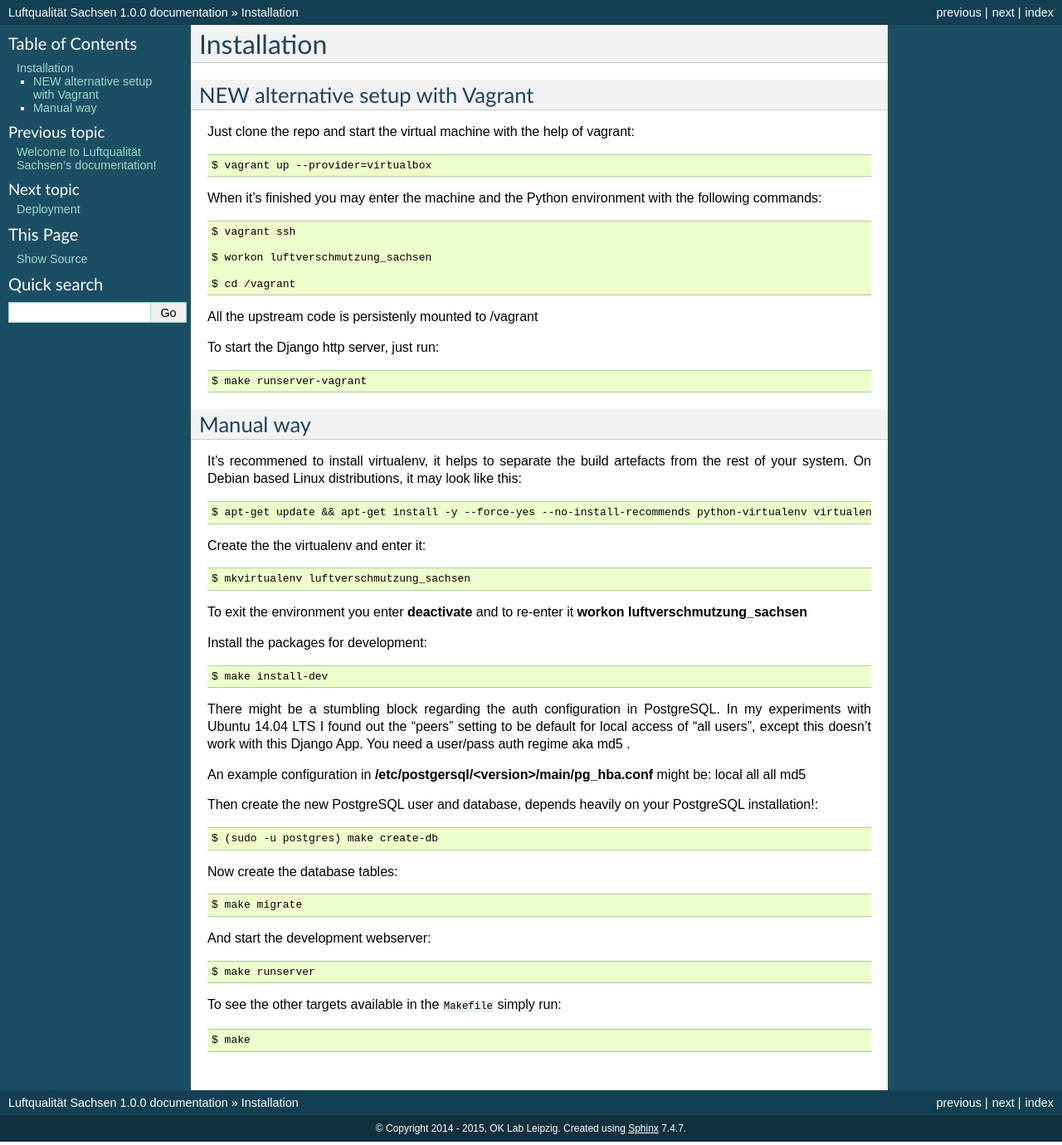
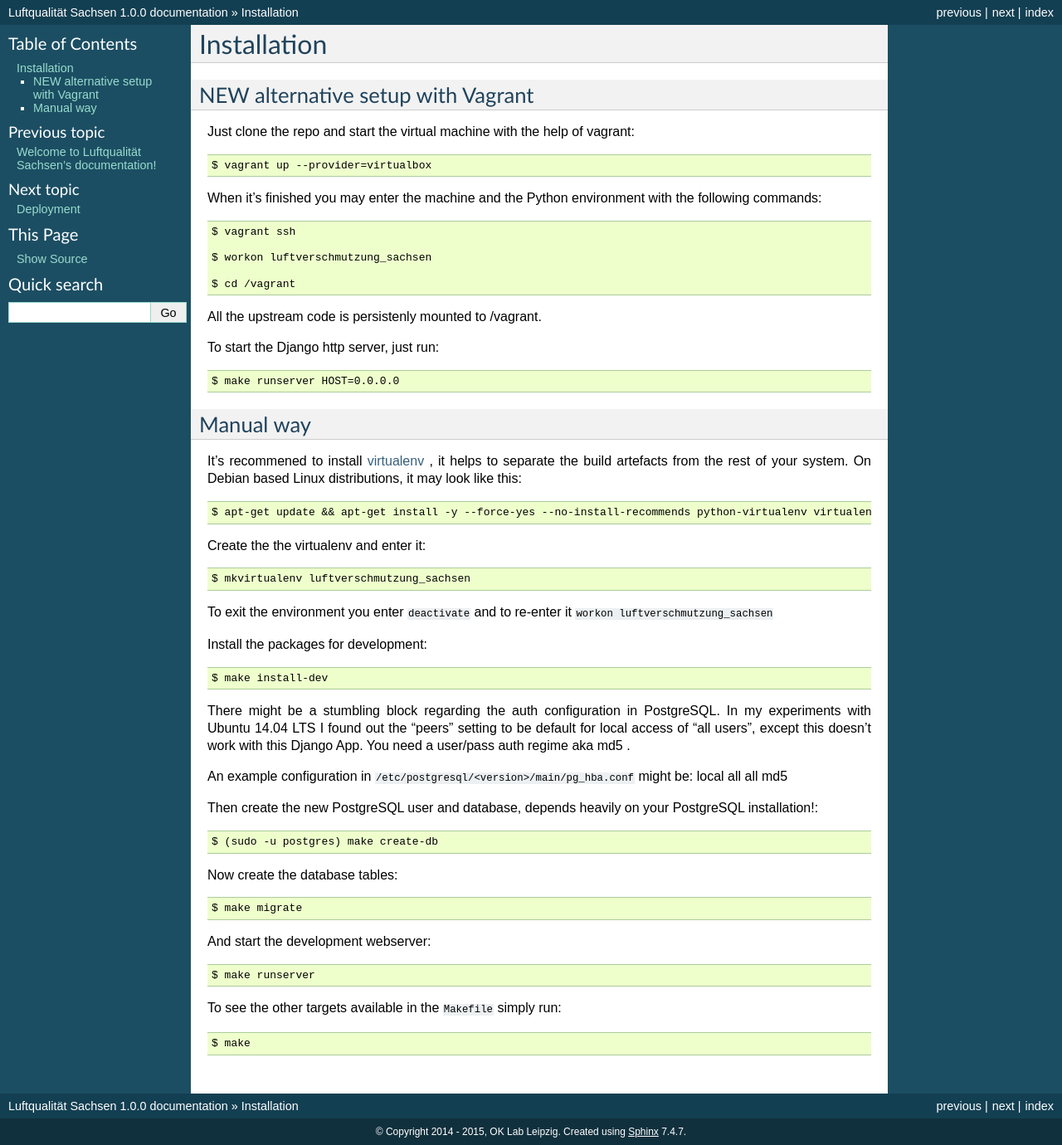
Before and after one commit to CodeforLeipzig/luftqualitaet_sachsen, a Sphinx documentation site: the page built from docs/installation.rst, in a window 1280 px wide. Shown: the whole page at 83% size. Built offline with Sphinx 7.4.7, drawn with Linux system fonts in a browser that asks for light colours.

Commit message:
created changes according to keimlinks proposals

```diff
--- a/README.rst
+++ b/README.rst
@@ -6,5 +6,4 @@ Eine übersichtliche Darstellung der Messwerte aller sächsischen
 Messstationen zur Luftqualität. Zu jeder Messstation werden die Daten
 detailliert als Tabelle und Diagramm dargestellt.
 
-Installation - Guide
- >> https://github.com/plumps/luftqualitaet_sachsen/blob/adding-vagrant/docs/installation.rst
+Die Dokumentation ist jetzt auf `Read the Docs <https://luftqualitat.readthedocs.org/>`_.
--- a/docs/installation.rst
+++ b/docs/installation.rst
@@ -17,15 +17,15 @@ When it's finished you may enter the machine and the Python environment with the
 
     $ cd /vagrant
 
-All the upstream code is persistenly mounted to /vagrant
+All the upstream code is persistenly mounted to /vagrant.
 
 To start the Django http server, just run::
 
-    $ make runserver-vagrant
+    $ make runserver HOST=0.0.0.0
 
 Manual way
 =================
-It's recommened to install virtualenv, it helps to separate the build artefacts from the rest of your system. On Debian based Linux distributions, it may look like this::
+It's recommened to install `virtualenv <https://virtualenv.pypa.io/>`_ , it helps to separate the build artefacts from the rest of your system. On Debian based Linux distributions, it may look like this::
 
     $ apt-get update && apt-get install -y --force-yes --no-install-recommends python-virtualenv virtualenvwrapper
 
@@ -33,7 +33,7 @@ Create the the virtualenv and enter it::
 
     $ mkvirtualenv luftverschmutzung_sachsen
 
-To exit the environment you enter **deactivate** and to re-enter it **workon luftverschmutzung_sachsen**
+To exit the environment you enter ``deactivate`` and to re-enter it ``workon luftverschmutzung_sachsen``
 
 Install the packages for development::
 
@@ -42,7 +42,7 @@ Install the packages for development::
 There might be a stumbling block regarding the auth configuration in PostgreSQL. In my experiments with Ubuntu 14.04 LTS I found out the "peers" setting to be default for local access of "all users", except this doesn't work with this Django App.
 You need a user/pass auth regime aka md5 .
 
-An example configuration in **/etc/postgersql/<version>/main/pg_hba.conf** might be:
+An example configuration in ``/etc/postgresql/<version>/main/pg_hba.conf`` might be:
 local   all             all                                     md5
 
 
```
Also changed, not shown: 1 other file.
